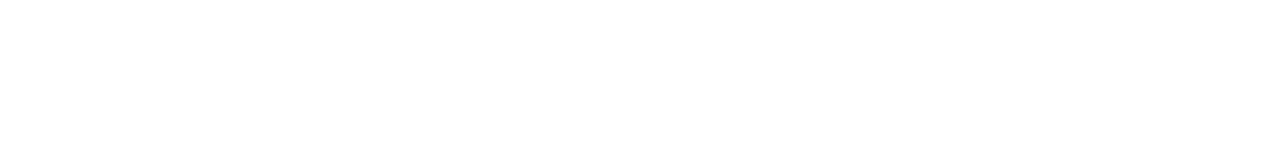
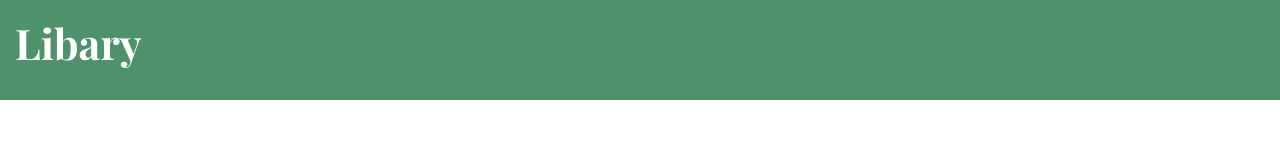
Before and after one commit to MaaaartinTH/Bibliothek_2_Semester_WG, a website: page library.html in a window 1280 px wide. Drawn offline with nearby package versions, Linux system fonts and the light colour scheme; a web font is replaced by a local one.

Commit message:
library html

```diff
--- a/library.html
+++ b/library.html
@@ -2,7 +2,19 @@
 <html lang="en">
 <head>
     <meta charset="UTF-8">
-    <title>Title</title>
+    <title>Library</title>
+
+    <link rel="stylesheet" href="style.css">
+
+
+    <div class="header">
+
+        <h1 class="">Libary</h1>
+
+    </div>
+
+
+
 </head>
 <body>
 
--- a/style.css
+++ b/style.css
@@ -8,8 +8,7 @@
     font-family: sans-serif;
 }
 
-
-
+/* index.html */
 .main_container{
 
     display: flex;
@@ -56,6 +55,7 @@
     margin-top: 1px;
 }
 
+
 .video-container {
     width: 50%;
     height: 100vh; /* Wichtig: Behält die volle Höhe bei */
@@ -97,3 +97,30 @@
 .book_btn a:hover {
     background-color: rgba(54, 151, 119, 0.592);
 }
+
+/* library.html */
+
+.header{
+
+    width: 100%;
+    height: 100px;
+    background-color: rgb(78, 146, 108);
+    color: white;
+
+    display: flex;
+
+    position: relative;
+
+}
+
+.header h1{
+
+    font-size: 42px;
+    font-family: "Playfair Display", serif;
+    font-optical-sizing: auto;
+    font-weight: bold;
+    font-style: normal;
+    margin: 5px;
+    padding: 10px;
+
+}
```
